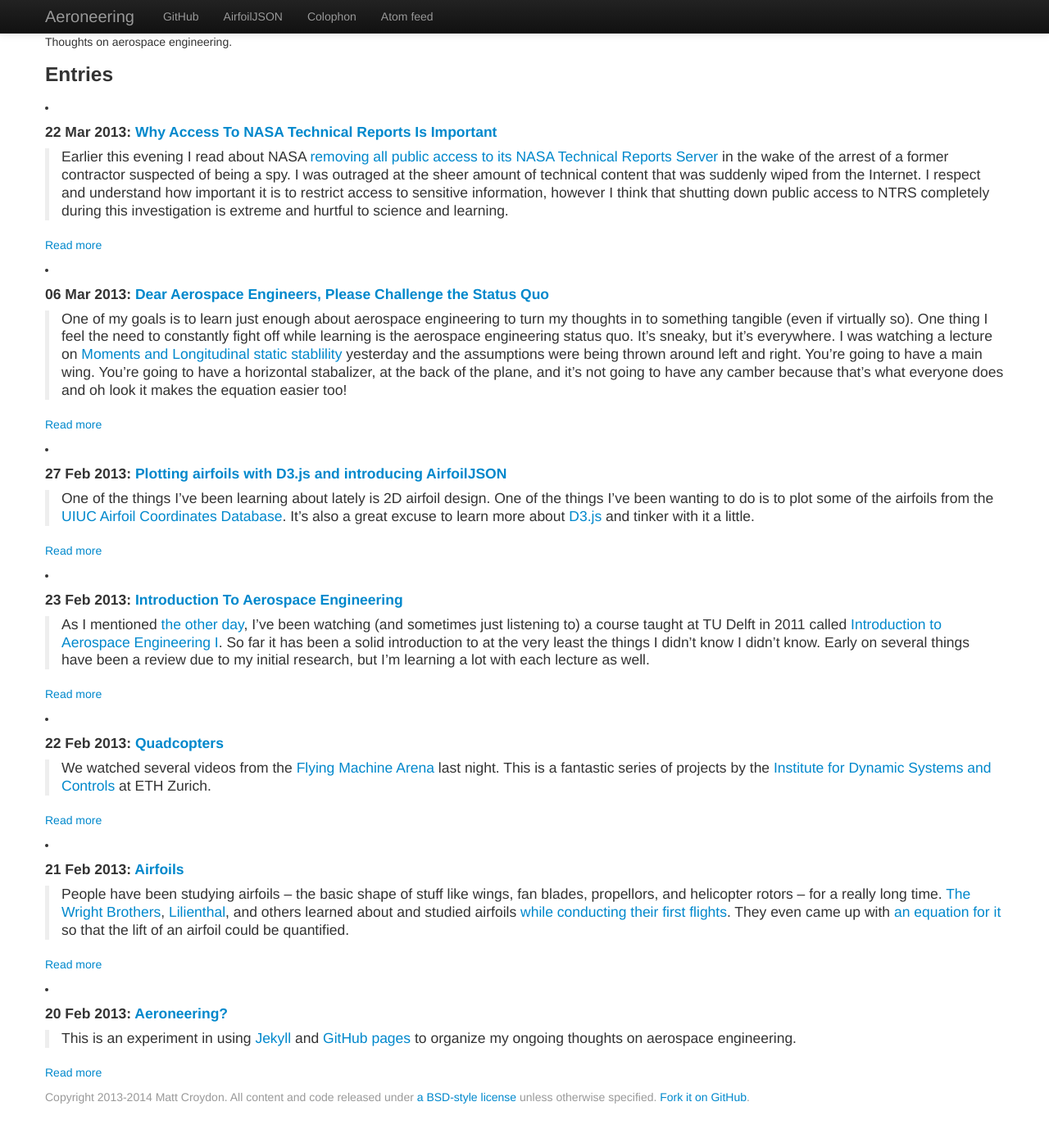
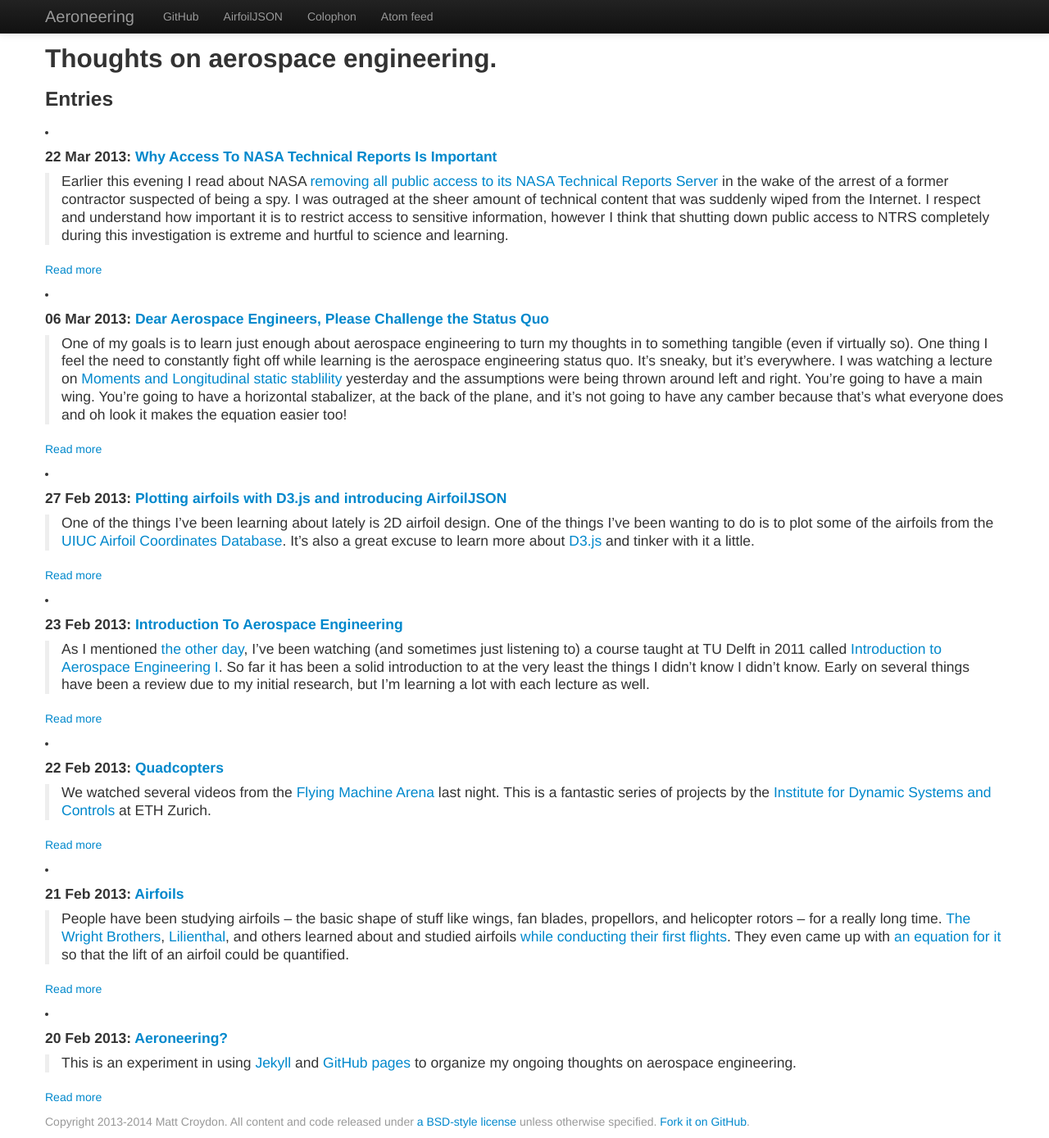
Before and after one commit to aeroneering/aeroneering.github.com, a Jekyll site: the page built from index.html, in a window 1280 px wide. Shown: the whole page at 82% size. Built offline with Jekyll 4.4.1, drawn with Linux system fonts in a browser that asks for light colours; before the commit the page ends 1359 px from its top, so only the background shows below that.

Commit message:
Formatting.

```diff
--- a/index.html
+++ b/index.html
@@ -2,7 +2,7 @@
 layout: default
 title: Aeroneering
 ---
-<p>Thoughts on aerospace engineering.</p>
+<h2>Thoughts on aerospace engineering.</h2>
 <h3>Entries</h3>
 <div class="container">
 {% for post in site.posts %}
```
